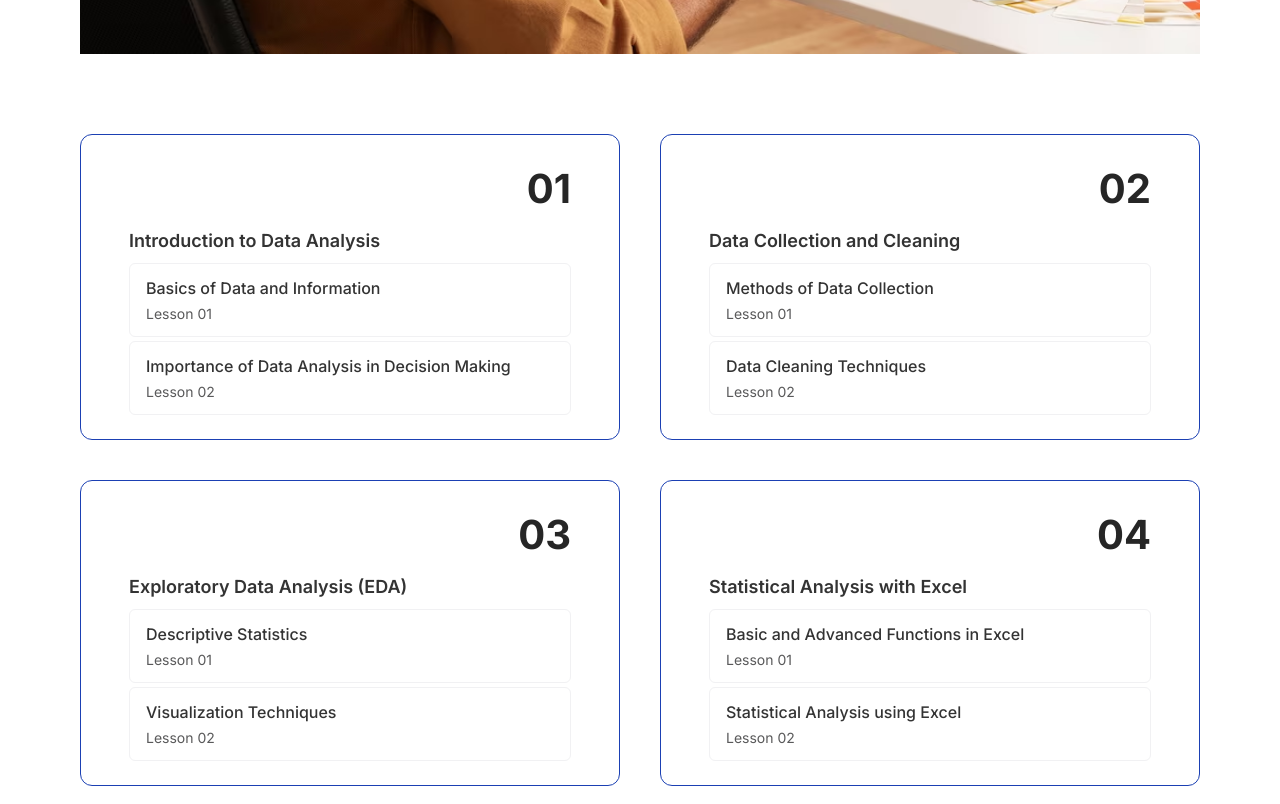
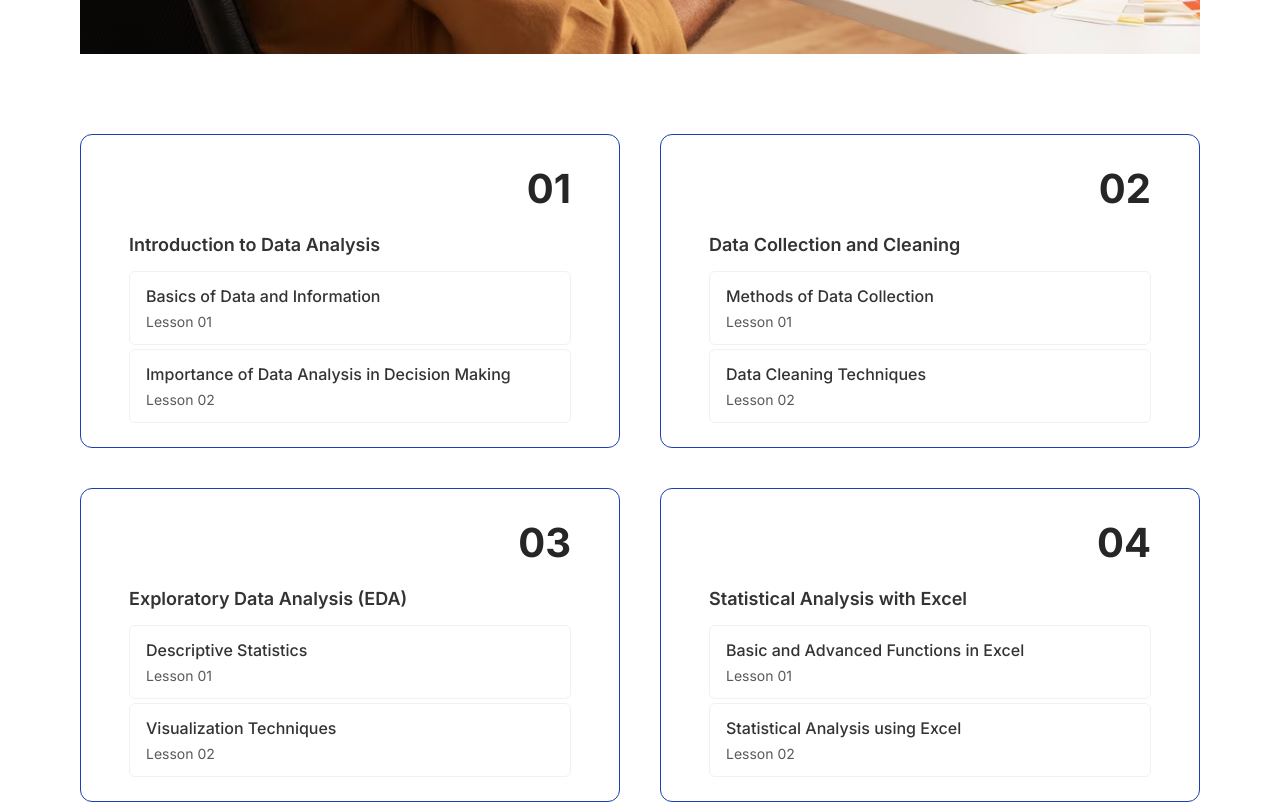
Before and after one commit to adex-badr18/acme-capstone-project, a React (Vite) app: page /courses/1 in a window 1280 px wide. Shown: the part 880-1684 px from the top of the page. Built offline with nearby package versions, Linux system fonts and the light colour scheme.

Commit message:
finished the static design

```diff
--- a/src/pages/courseDetailsPage/components/Card.jsx
+++ b/src/pages/courseDetailsPage/components/Card.jsx
@@ -1,7 +1,7 @@
 
 export const Card = (props) => {
     return(
-        <div className=" flex flex-col px-12 py-6 gap-2 rounded-xl border border-[#1B40B3]">
+        <div className=" flex flex-col px-12 py-6 gap-3 rounded-xl border border-[#1B40B3]">
         <h3 className="font-bold text-[40px] text-[#262626] self-end">
           {props.id}
         </h3>
@@ -11,7 +11,7 @@ export const Card = (props) => {
         <div className='flex flex-col gap-1 w-full'>
             {props.topics.map(( item, index) =>{
                 return(
-                    <div key={index} className='w-full py-3 px-4 rounded-md border border-[#F1F1F3] flex flex-col gap-1'>
+                    <div key={index} className='cursor-pointer w-full py-3 px-4 rounded-md border border-[#F1F1F3] flex flex-col gap-1 hover:border hover:border-[#1B40B3]'>
                     <h5 className = "font-medium text-base text-[#333333]">
                       {item[0]}
                     </h5>
```
